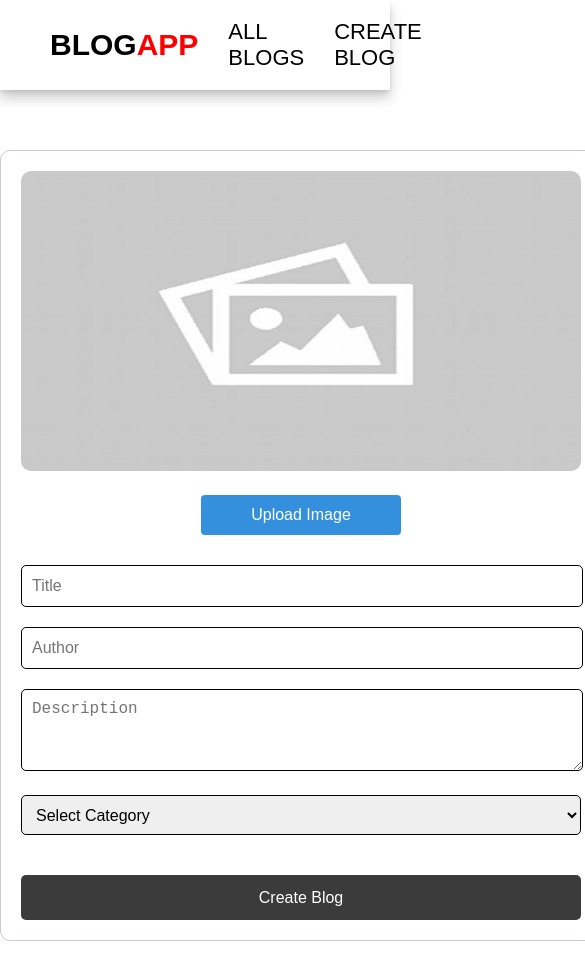
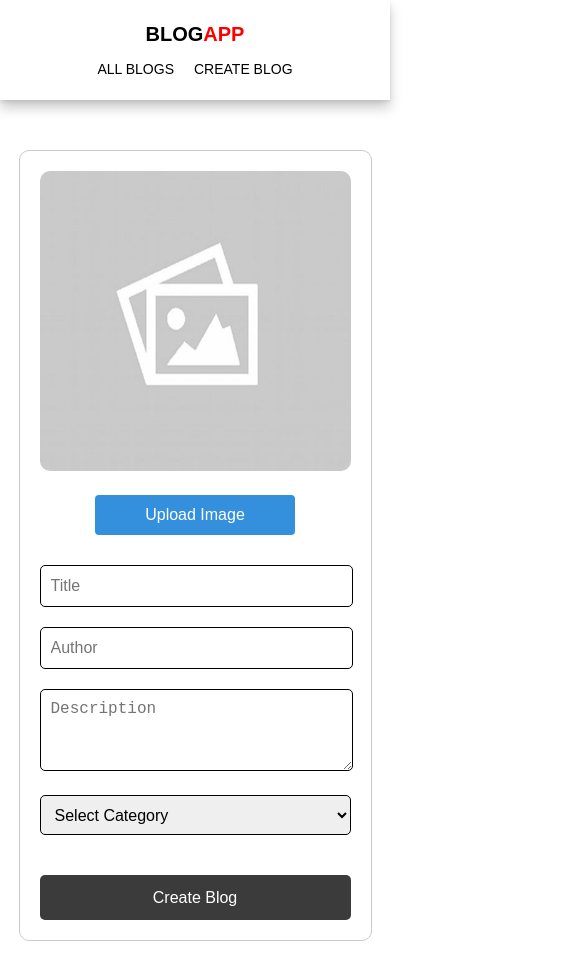
Before and after one commit to otonebieridze/MERN-blog-app, a React (Vite) app in the folder frontend/: page /create in a window 390 px wide. Shown: the top 980 px of the page, 585 px wide, since content can reach past the window. Built offline with nearby package versions, Linux system fonts and the light colour scheme; no server answers.

Commit message:
Implement responsive layout using CSS media queries

```diff
--- a/frontend/src/components/blogs/Blogs.module.css
+++ b/frontend/src/components/blogs/Blogs.module.css
@@ -53,6 +53,7 @@
   font-weight: normal;
   margin-top: 15px;
   margin-left: 20px;
+  margin-right: 20px;
 }
 .blog-item h4 {
   color: black;
@@ -63,3 +64,43 @@
   margin-left: 20px;
   margin-bottom: 30px;
 }
+
+/* MEDIA */
+@media (max-width: 1000px) {
+  .blog-item {
+    width: calc(50% - 18px);
+  }
+}
+@media (max-width: 650px) {
+  .blog-item {
+    width: calc(100% - 5px);
+  }
+}
+@media (max-width: 450px) {
+  .blogs-container {
+    width: calc(100% - 50px);
+  }
+  .blog-item img {
+    width: calc(100% - 20px);
+    height: 150px;
+    border-radius: 5px;
+    margin-left: 10px;
+  }
+  .blog-item h3 {
+    font-size: 17px;
+    margin-left: 10px;
+  }
+  .blog-item h2 {
+    font-size: 20px;
+    margin-left: 10px;
+  }
+  .blog-item p {
+    font-size: 15px;
+    margin-left: 10px;
+    margin-right: 10px;
+  }
+  .blog-item h4 {
+    font-size: 16px;
+    margin-left: 10px;
+  }
+}
--- a/frontend/src/components/header/Header.module.css
+++ b/frontend/src/components/header/Header.module.css
@@ -35,3 +35,63 @@
 .header ul li:last-child {
   margin-left: 30px;
 }
+
+
+/* MEDIA */
+@media (max-width: 850px) {
+  .header {
+    height: 70px;
+  }
+  .header ul li {
+    font-size: 18px;
+  }
+  .header h1 {
+    font-size: 25px;
+  }
+}
+@media (max-width: 600px) {
+  .header ul li {
+    font-size: 14px;
+  }
+  .header h1 {
+    font-size: 18px;
+  }
+}
+@media (max-width: 500px) {
+  .header {
+    height: 120px;
+    flex-direction: column;
+    justify-content: center;
+  }
+  .header h1 {
+    font-size: 25px;
+    margin-left: 0px;
+    margin-bottom: 10px;
+  }
+  .header ul {
+    margin-right: 0px;
+  }
+  .header ul li {
+    font-size: 16px;
+    margin-top: 10px;
+  }
+  .header ul li:first-child {
+    margin-right: 10px;
+  }
+  .header ul li:last-child {
+    margin-left: 10px;
+  }
+}
+@media (max-width: 400px) {
+  .header {
+    height: 100px;
+  }
+  .header h1 {
+    font-size: 20px;
+    margin-bottom: 5px;
+  }
+  .header ul li {
+    font-size: 14px;
+    margin-top: 10px;
+  }
+}
--- a/frontend/src/pages/create/Create.jsx
+++ b/frontend/src/pages/create/Create.jsx
@@ -17,7 +17,7 @@ function Create() {
 
   // Add a new blog
   const onSubmit = (data) => {
-    data.image = blogImage;
+    data.image = "blogImage";
     axios.post("http://localhost:4000/api/blogs", data);
     navigate("/");
   };
@@ -113,9 +113,12 @@ function Create() {
         <option disabled value="">
           Select Category
         </option>
-        <option value="movie">Movie</option>
+        <option value="business">Business/corporate</option>
+        <option value="travel">Travel</option>
+        <option value="lifestyle">Lifestyle</option>
+        <option value="food">Food</option>
         <option value="sport">Sport</option>
-        <option value="music">Music</option>
+        <option value="other">Other</option>
       </select>
       {errors.category && (
         <p role="alert" className={styles["error-message"]}>
--- a/frontend/src/pages/create/Create.module.css
+++ b/frontend/src/pages/create/Create.module.css
@@ -67,3 +67,36 @@
   color: red;
   margin-left: 20px;
 }
+
+
+/* MEDIA */
+@media (max-width: 630px) {
+  .form {
+    width: 90%;
+  }
+}
+@media (max-width: 350px) {
+  .form img {
+    height: 200px;
+    border-radius: 5px;
+  }
+  .form .text-input, .form select, .form textarea {
+    height: 33px;
+    border-radius: 3px;
+    font-size: 13px;
+  }
+  .image-upload-button {
+    width: calc(100% - 40px);
+    height: 32px;
+    font-size: 13px;
+  }
+  .submit-btn {
+    width: calc(100% - 40px);
+    height: 35px;
+    border-radius: 3px;
+    font-size: 14px;
+  }
+  .error-message {
+    font-size: 14px;
+  }
+}
--- a/frontend/src/pages/edit/Edit.jsx
+++ b/frontend/src/pages/edit/Edit.jsx
@@ -105,12 +105,15 @@ function Edit({ blogsData }) {
           <option disabled value="">
             Select Category
           </option>
-          <option value="movie">Movie</option>
+          <option value="business">Business/corporate</option>
+          <option value="travel">Travel</option>
+          <option value="lifestyle">Lifestyle</option>
+          <option value="food">Food</option>
           <option value="sport">Sport</option>
-          <option value="music">Music</option>
+          <option value="other">Other</option>
         </select>
       ) : (
-        <h3>{blog?.category}</h3>
+        <h3>#{blog?.category}</h3>
       )}
       {errors.category && (
         <span role="alert" className={styles["error-message"]}>
@@ -157,7 +160,7 @@ function Edit({ blogsData }) {
           className={styles["text-input"]}
         />
       ) : (
-        <h4>{blog?.author}</h4>
+        <h4>Author: {blog?.author}</h4>
       )}
       {errors.author && (
         <span role="alert" className={styles["error-message"]}>
--- a/frontend/src/pages/edit/Edit.module.css
+++ b/frontend/src/pages/edit/Edit.module.css
@@ -22,6 +22,7 @@
   font-weight: normal;
   margin-top: 15px;
   margin-left: 20px;
+  margin-right: 20px;
 }
 .form p {
   color: black;
@@ -30,15 +31,14 @@
   font-weight: normal;
   margin-top: 15px;
   margin-left: 20px;
+  margin-right: 20px;
 }
 .form h4 {
   color: black;
   font-size: 19px;
   font-family: cursive;
   font-weight: normal;
-  margin-top: 40px;
-  margin-left: 20px;
-  margin-bottom: 30px;
+  margin: 40px 20px 30px 20px;
 }
 .form img {
   width: calc(100% - 40px);
@@ -125,3 +125,66 @@
   color: red;
   margin-left: 20px;
 }
+
+
+/* MEDIA */
+@media (max-width: 630px) {
+  .form {
+    width: 90%;
+  }
+}
+@media (max-width: 350px) {
+  .form img {
+    height: 200px;
+    border-radius: 5px;
+  }
+  .form .text-input, .form select, .form textarea {
+    height: 33px;
+    border-radius: 3px;
+    font-size: 13px;
+  }
+  .image-upload-button {
+    width: calc(100% - 40px);
+    height: 32px;
+    font-size: 13px;
+  }
+  .submit-btn {
+    width: calc(100% - 40px);
+    height: 35px;
+    border-radius: 3px;
+    font-size: 14px;
+  }
+  .error-message {
+    font-size: 14px;
+  }
+
+  .form h3 {
+    font-size: 19px;
+    margin-top: 0px;
+  }
+  .form h2 {
+    font-size: 20px;
+  }
+  .form p {
+    font-size: 15px;
+  }
+  .form h4 {
+    font-size: 17px;
+  }
+  .buttons-container {
+    height: 35px;
+    justify-content: flex-start;
+    margin: 30px 0px 20px 0px;
+  }
+  .edit-btn, .delete-btn {
+    height: 35px;
+    border-radius: 3px;
+    font-size: 14px;
+  }
+  .delete-btn {
+    width: 130px;
+  }
+  .edit-btn {
+    width: 60px;
+  }
+}
```
